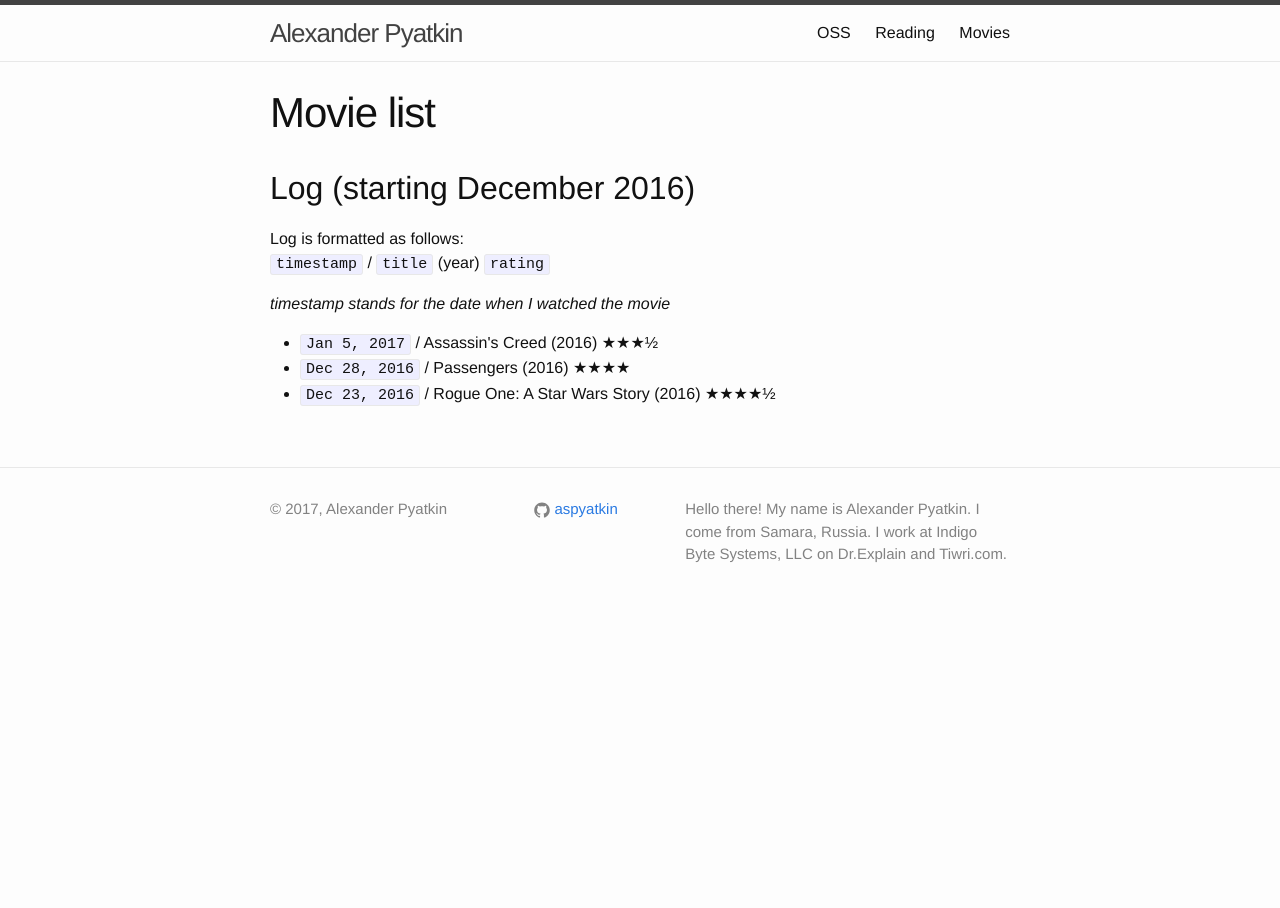
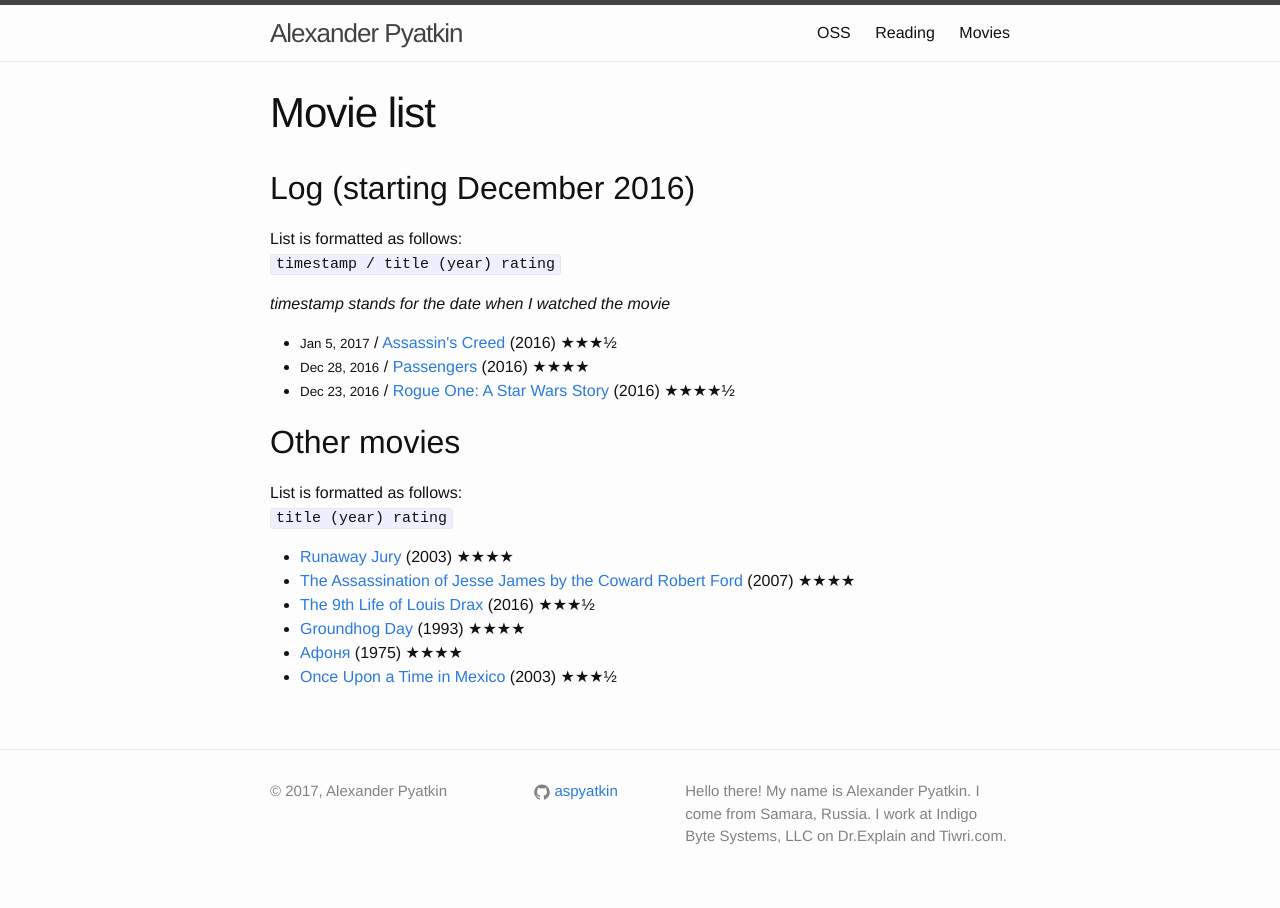
Before and after one commit to aspyatkin/personal-website, a Jekyll site: the page built from movie-list.md, in a window 1280 px wide. Built offline with Jekyll 4.4.1, drawn with Linux system fonts in a browser that asks for light colours.

Commit message:
Several updates

```diff
--- a/_layouts/movie-list.html
+++ b/_layouts/movie-list.html
@@ -10,9 +10,9 @@ layout: default
   <article class="post-content">
   	<h2>Log (starting December 2016)</h2>
   	<p>
-  		Log is formatted as follows:
+  		List is formatted as follows:
   		<br>
-  		<code>timestamp</code> / <code>title</code> (year) <code>rating</code>
+  		<code>timestamp / title (year) rating</code>
   	</p>
   	<p>
   		<i>timestamp stands for the date when I watched the movie</i>
@@ -20,7 +20,7 @@ layout: default
   	<ul>
   		{% for entry in page.log_list %}
   		<li>
-        <code>{{ entry.date }}</code> / {{ entry.title }} ({{ entry.year }})
+        <small>{{ entry.date }}</small> / <a href="{{ entry.url }}" target="_blank">{{ entry.title }}</a> ({{ entry.year }})
         {% case entry.rating %}
           {% when 0.5 %}
             ½
@@ -46,6 +46,41 @@ layout: default
       </li>
 		{% endfor %}
   	</ul>
+    <h2>Other movies</h2>
+    <p>
+      List is formatted as follows:
+      <br>
+      <code>title (year) rating</code>
+    </p>
+    <ul>
+      {% for entry in page.other_list %}
+      <li>
+        <a href="{{ entry.url }}" target="_blank">{{ entry.title }}</a> ({{ entry.year }})
+        {% case entry.rating %}
+          {% when 0.5 %}
+            ½
+          {% when 1 %}
+            ★
+          {% when 1.5 %}
+            ★½
+          {% when 2 %}
+            ★★
+          {% when 2.5 %}
+            ★★½
+          {% when 3 %}
+            ★★★
+          {% when 3.5 %}
+            ★★★½
+          {% when 4 %}
+            ★★★★
+          {% when 4.5 %}
+            ★★★★½
+          {% when 5 %}
+            ★★★★★
+        {% endcase %}
+      </li>
+    {% endfor %}
+    </ul>
   </article>
 
 </div>
--- a/movie-list.md
+++ b/movie-list.md
@@ -9,12 +9,49 @@ log_list:
     title: 'Assassin''s Creed'
     year: 2016
     rating: 3.5
+    url: 'http://www.imdb.com/title/tt2094766/'
+
   - date: 'Dec 28, 2016'
     title: 'Passengers'
     year: 2016
     rating: 4
+    url: 'http://www.imdb.com/title/tt1355644/'
+
   - date: 'Dec 23, 2016'
     title: 'Rogue One: A Star Wars Story'
     year: 2016
     rating: 4.5
+    url: 'http://www.imdb.com/title/tt3748528/'
+
+other_list:
+  - title: 'Runaway Jury'
+    year: 2003
+    rating: 4
+    url: 'http://www.imdb.com/title/tt0313542/'
+
+  - title: 'The Assassination of Jesse James by the Coward Robert Ford'
+    year: 2007
+    rating: 4
+    url: 'http://www.imdb.com/title/tt0443680/'
+
+  - title: 'The 9th Life of Louis Drax'
+    year: 2016
+    rating: 3.5
+    url: 'http://www.imdb.com/title/tt3991412/'
+
+  - title: 'Groundhog Day'
+    year: 1993
+    rating: 4
+    url: 'http://www.imdb.com/title/tt0107048/'
+
+  - title: 'Афоня'
+    year: 1975
+    rating: 4
+    url: 'http://www.imdb.com/title/tt0072613/'
+
+  - title: 'Once Upon a Time in Mexico'
+    year: 2003
+    rating: 3.5
+    url: 'http://www.imdb.com/title/tt0285823/'
+
 ---
```
Also changed, not shown: _layouts/reading-list.html (+9 -5 lines).
